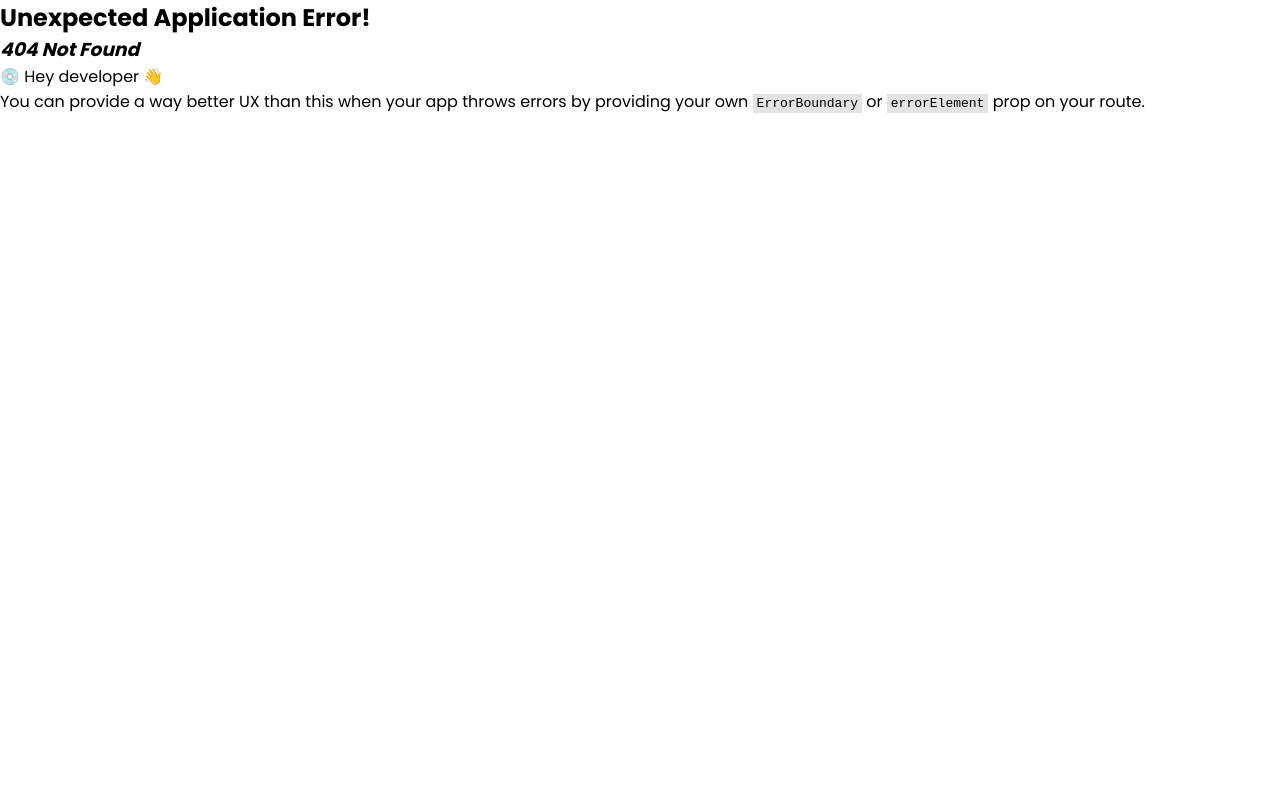
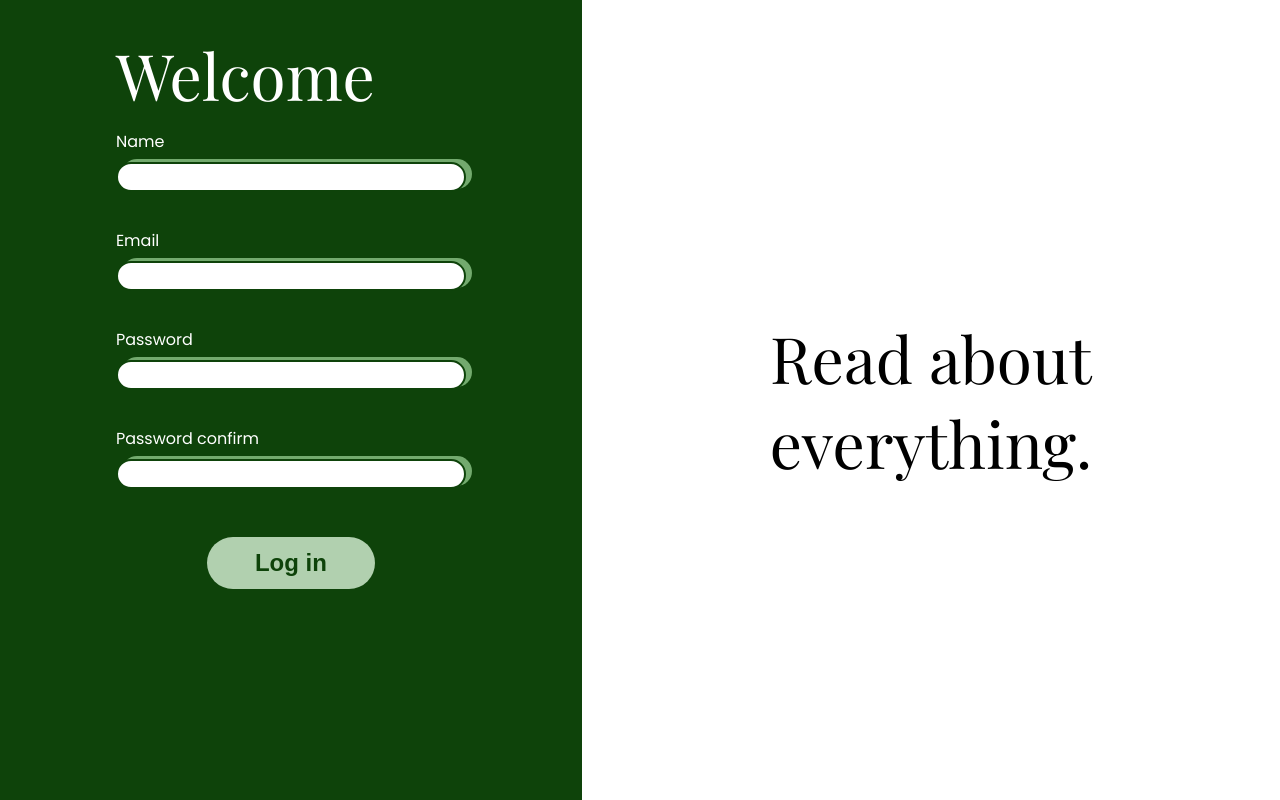
Before and after one commit to GabyAM/the-blog, a React (Vite) app: page /signup in a window 1280 px wide. Before the commit this address had no page. Built offline with nearby package versions, Linux system fonts and the light colour scheme; a web font is replaced by a local one.

Commit message:
implements signup form
almost the same as the login form, with a few differences such as the form fields and the submit url. I'm thinking how to abstract the logic so i can easily create the two forms without repeating much code, but for the moment, i will add it like this.

```diff
--- a/src/Router.jsx
+++ b/src/Router.jsx
@@ -4,6 +4,7 @@ import { Posts } from './Posts';
 import { Post } from './Post';
 import { UserForm } from './UserForm';
 import { LoginForm } from './LoginForm';
+import { SignupForm } from './SignupForm';
 
 export function Router() {
     const router = createBrowserRouter([
@@ -34,6 +35,10 @@ export function Router() {
                     path: '/login',
                     element: <LoginForm></LoginForm>
                 },
+                {
+                    path: '/signup',
+                    element: <SignupForm></SignupForm>
+                }
             ]
         }
     ]);
--- /dev/null
+++ b/src/SignupForm.jsx
@@ -0,0 +1,184 @@
+import { useNavigate } from 'react-router-dom';
+import { useForm } from 'react-hook-form';
+import { ErrorIcon } from './Icons';
+import { useState } from 'react';
+
+export function SignupForm() {
+    const {
+        register,
+        handleSubmit,
+        formState: { errors },
+        getValues
+    } = useForm();
+    const [serverErrors, setServerErrors] = useState({});
+    const navigate = useNavigate();
+    async function onSubmit(formData) {
+        const response = await fetch(
+            'https://odin-blog-api-beta.vercel.app/user',
+            {
+                method: 'POST',
+                headers: {
+                    'Content-Type': 'application/json'
+                },
+                body: JSON.stringify(formData)
+            }
+        );
+        const jsonResponse = await response.json();
+        if (!response.ok) {
+            if (!jsonResponse.errors) {
+                throw new Error('Something went wrong while fetching data');
+            }
+            setServerErrors(jsonResponse.errors);
+        } else {
+            setServerErrors(null);
+            navigate('/login');
+        }
+    }
+
+    function getFormErrors(clientErrors, serverErrors) {
+        const mappedClientErrors = {};
+        Object.keys(clientErrors).forEach((key) => {
+            mappedClientErrors[key] = clientErrors[key].message;
+        });
+        return Object.assign(mappedClientErrors, serverErrors);
+    }
+    const formErrors = getFormErrors(errors, serverErrors);
+
+    function handleInputChange(e) {
+        const { name } = e.target;
+
+        if (serverErrors[name]) {
+            const newErrors = { ...serverErrors };
+            delete newErrors[name];
+            setServerErrors(newErrors);
+        }
+    }
+
+    return (
+        <>
+            <form
+                className="user-form flex-col"
+                onSubmit={handleSubmit(onSubmit)}
+            >
+                <div className="fields-container flex-col">
+                    <label className="flex-col">
+                        Name
+                        <div
+                            className={`form-input-container ${
+                                formErrors.name ? 'error' : ''
+                            }`}
+                        >
+                            <input
+                                className="form-input"
+                                type="text"
+                                name="name"
+                                {...register('name', {
+                                    required: 'name is required'
+                                })}
+                                onChange={handleInputChange}
+                            />
+                        </div>
+                        {formErrors.name && (
+                            <span className="form-error flex-row">
+                                <ErrorIcon width={16} height={16}></ErrorIcon>
+                                <span>{formErrors.name}</span>
+                            </span>
+                        )}
+                    </label>
+                    <label className="flex-col">
+                        Email
+                        <div
+                            className={`form-input-container ${
+                                formErrors.email ? 'error' : ''
+                            }`}
+                        >
+                            <input
+                                className="form-input"
+                                type="text"
+                                name="email"
+                                {...register('email', {
+                                    required: 'Email is required',
+                                    pattern: {
+                                        value: /^(([^<>()[\].,;:\s@"]+(\.[^<>()[\].,;:\s@"]+)*)|(".+"))@((\[[0-9]{1,3}\.[0-9]{1,3}\.[0-9]{1,3}\.[0-9]{1,3}\])|(([a-zA-Z\-0-9]+\.)+[a-zA-Z]{2,}))$/,
+                                        message:
+                                            'Email must be in the correct format'
+                                    }
+                                })}
+                                onChange={handleInputChange}
+                            />
+                        </div>
+                        {formErrors.email && (
+                            <span className="form-error flex-row">
+                                <ErrorIcon width={16} height={16}></ErrorIcon>
+                                <span>{formErrors.email}</span>
+                            </span>
+                        )}
+                    </label>
+                    <label className="flex-col">
+                        Password
+                        <div
+                            className={`form-input-container ${
+                                formErrors.password ? 'error' : ''
+                            }`}
+                        >
+                            <input
+                                className="form-input"
+                                type="password"
+                                name="password"
+                                {...register('password', {
+                                    required: 'Password is required',
+                                    minLength: {
+                                        value: 8,
+                                        message:
+                                            'Password must have at least 8 characters'
+                                    }
+                                })}
+                                onChange={handleInputChange}
+                            />
+                        </div>
+                        {formErrors.password && (
+                            <span className="form-error flex-row">
+                                <ErrorIcon width={16} height={16}></ErrorIcon>
+                                <span>{formErrors.password}</span>
+                            </span>
+                        )}
+                    </label>
+                    <label className="flex-col">
+                        Password confirm
+                        <div
+                            className={`form-input-container ${
+                                formErrors['password-confirm'] ? 'error' : ''
+                            }`}
+                        >
+                            <input
+                                className="form-input"
+                                type="password"
+                                name="password-confirm"
+                                {...register('password-confirm', {
+                                    required: 'Password confirm is required',
+                                    validate: {
+                                        matchesPassword: (value) => {
+                                            const { password } = getValues();
+                                            return (
+                                                password === value ||
+                                                'Passwords do not match'
+                                            );
+                                        }
+                                    }
+                                })}
+                                onChange={handleInputChange}
+                            />
+                        </div>
+                        {formErrors['password-confirm'] && (
+                            <span className="form-error flex-row">
+                                <ErrorIcon width={16} height={16}></ErrorIcon>
+                                <span>{formErrors['password-confirm']}</span>
+                            </span>
+                        )}
+                    </label>
+                </div>
+                <button>Log in</button>
+            </form>
+        </>
+    );
+}
```
